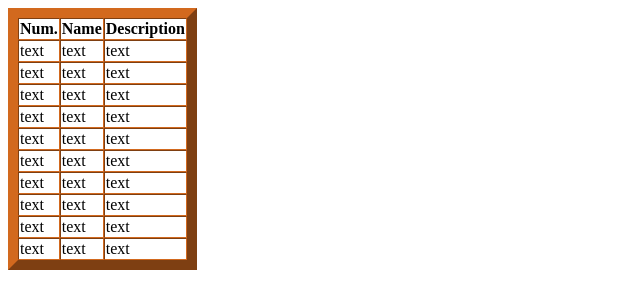
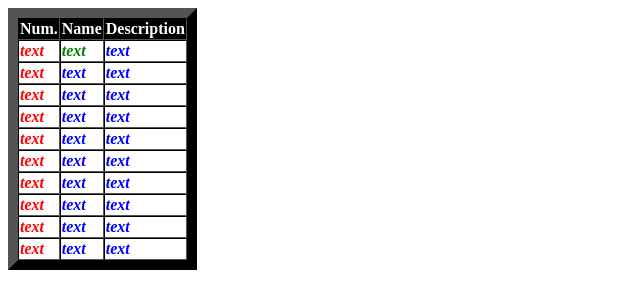
Before and after one commit to maxym-os/beetroot_lesson_1, a plain HTML site: page pages/tables.html in a window 1280 px wide. Shown: the whole page, without its empty margins (0-640 px from the left). Drawn offline with Linux system fonts and the light colour scheme.

Commit message:
Tables ex.2

```diff
--- a/pages/tables.html
+++ b/pages/tables.html
@@ -1,7 +1,28 @@
 <!DOCTYPE html>
 <html>
+    <head>
+        <style>
+            tr th {
+                background-color: black;
+                color: white;
+            }
+            td {
+                font-style: italic;
+                color: blue;
+            }
+            td.first-cell {
+                color: red;
+            }
+            #awesome {
+                color: green;
+            }
+            td, th {
+                font-weight: bold;
+            }
+        </style>
+    </head>
     <body>
-        <table border="1px" cellpading="0" cellspacing="0" style="border-width: 10px; border-color: chocolate">
+        <table border="1px" cellpading="5" cellspacing="0" style="border-width: 10px; border-color: black">
             <thead>
                 <tr>
                     <th>Num.</th>
@@ -11,52 +32,52 @@
             </thead>
             <tbody>
                 <tr>
+                    <td class="first-cell">text</td>
+                    <td id="awesome">text</td>
                     <td>text</td>
+                </tr>
+                <tr>
+                    <td class="first-cell">text</td>
                     <td>text</td>
                     <td>text</td>
                 </tr>
                 <tr>
-                    <td>text</td>
+                    <td class="first-cell">text</td>
                     <td>text</td>
                     <td>text</td>
                 </tr>
                 <tr>
-                    <td>text</td>
+                    <td class="first-cell">text</td>
                     <td>text</td>
                     <td>text</td>
                 </tr>
                 <tr>
-                    <td>text</td>
+                    <td class="first-cell">text</td>
                     <td>text</td>
                     <td>text</td>
                 </tr>
                 <tr>
-                    <td>text</td>
+                    <td class="first-cell">text</td>
                     <td>text</td>
                     <td>text</td>
                 </tr>
                 <tr>
-                    <td>text</td>
+                    <td class="first-cell">text</td>
                     <td>text</td>
                     <td>text</td>
                 </tr>
                 <tr>
-                    <td>text</td>
+                    <td class="first-cell">text</td>
                     <td>text</td>
                     <td>text</td>
                 </tr>
                 <tr>
-                    <td>text</td>
+                    <td class="first-cell">text</td>
                     <td>text</td>
                     <td>text</td>
                 </tr>
                 <tr>
-                    <td>text</td>
-                    <td>text</td>
-                    <td>text</td>
-                </tr>
-                <tr>
-                    <td>text</td>
+                    <td class="first-cell">text</td>
                     <td>text</td>
                     <td>text</td>
                 </tr>
```
